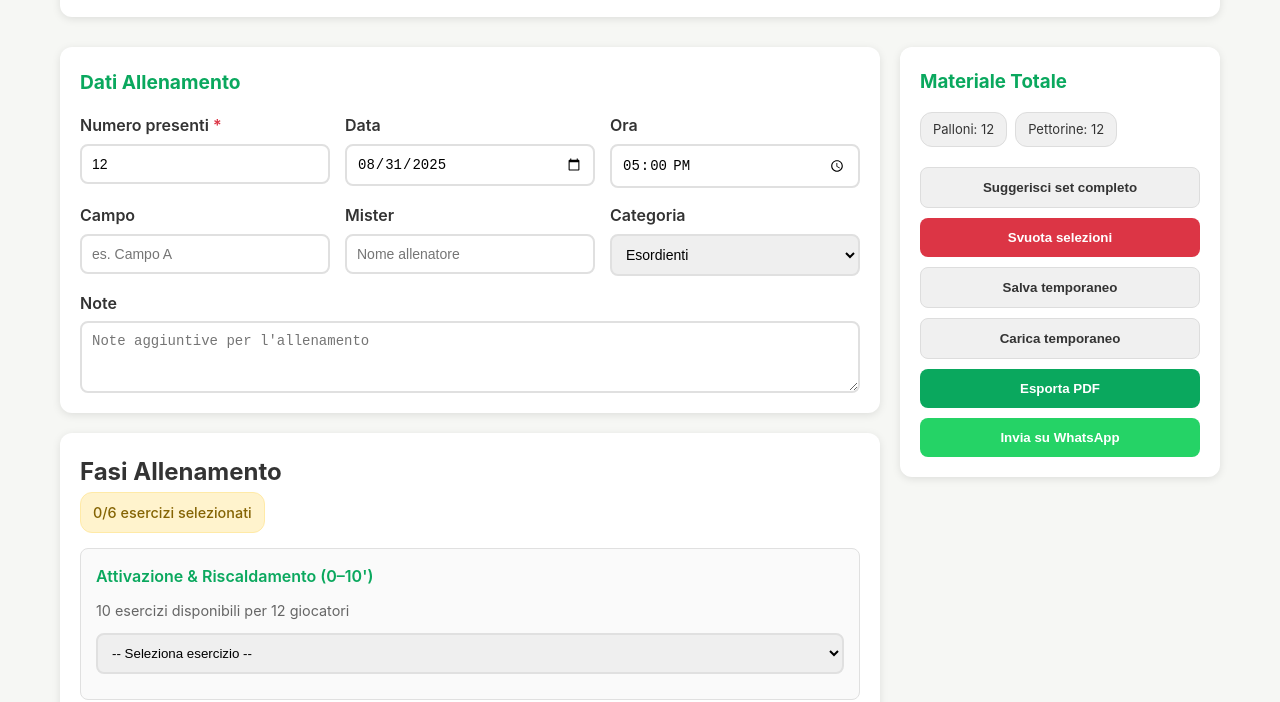
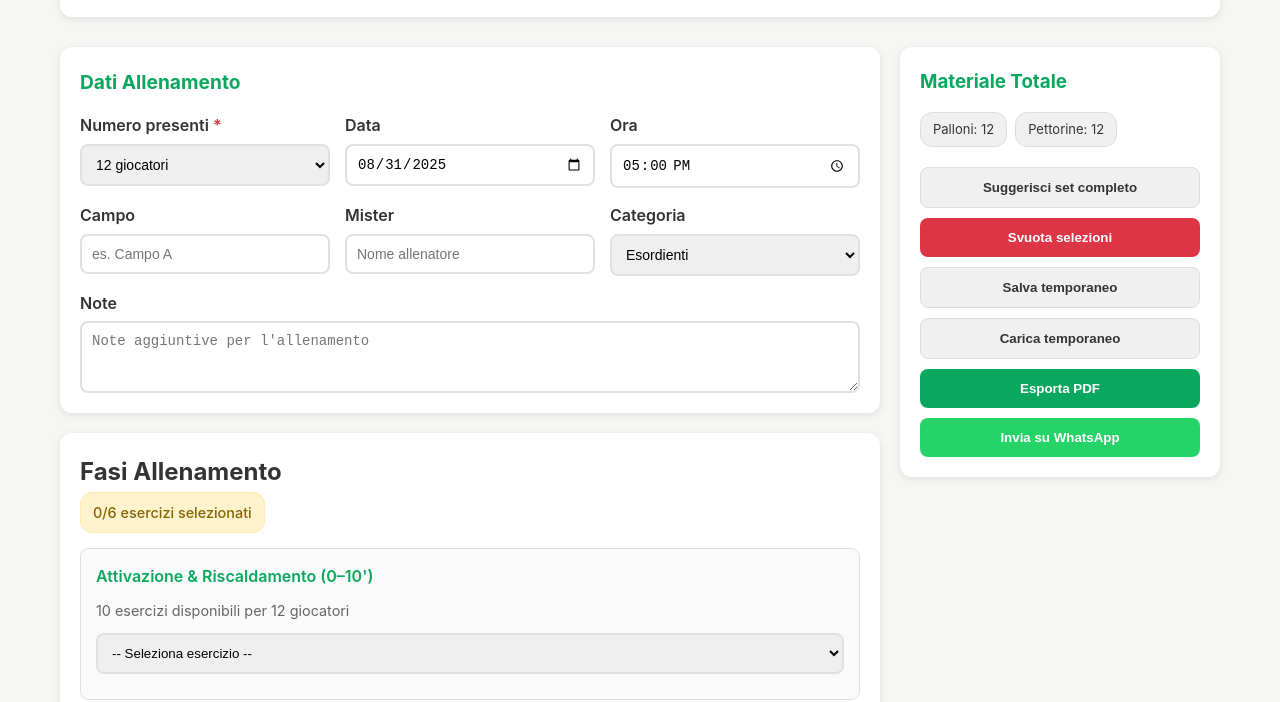
Before and after one commit to calikkio-byte/mister2.0, a plain HTML site: page index.html in a window 1280 px wide. Shown: the part 125-827 px from the top of the page. Drawn offline with Linux system fonts and the light colour scheme.

Commit message:
Update index.html

```diff
--- a/index.html
+++ b/index.html
@@ -310,7 +310,25 @@
                     <div class="form-grid">
                         <div class="form-group">
                             <label for="presenti">Numero presenti <span class="required">*</span></label>
-                            <input type="number" id="presenti" min="4" max="20" value="12" required>
+                            <select id="presenti" required>
+                                <option value="4">4 giocatori</option>
+                                <option value="5">5 giocatori</option>
+                                <option value="6">6 giocatori</option>
+                                <option value="7">7 giocatori</option>
+                                <option value="8">8 giocatori</option>
+                                <option value="9">9 giocatori</option>
+                                <option value="10">10 giocatori</option>
+                                <option value="11">11 giocatori</option>
+                                <option value="12" selected>12 giocatori</option>
+                                <option value="13">13 giocatori</option>
+                                <option value="14">14 giocatori</option>
+                                <option value="15">15 giocatori</option>
+                                <option value="16">16 giocatori</option>
+                                <option value="17">17 giocatori</option>
+                                <option value="18">18 giocatori</option>
+                                <option value="19">19 giocatori</option>
+                                <option value="20">20 giocatori</option>
+                            </select>
                         </div>
                         <div class="form-group">
                             <label for="data">Data</label>
```
